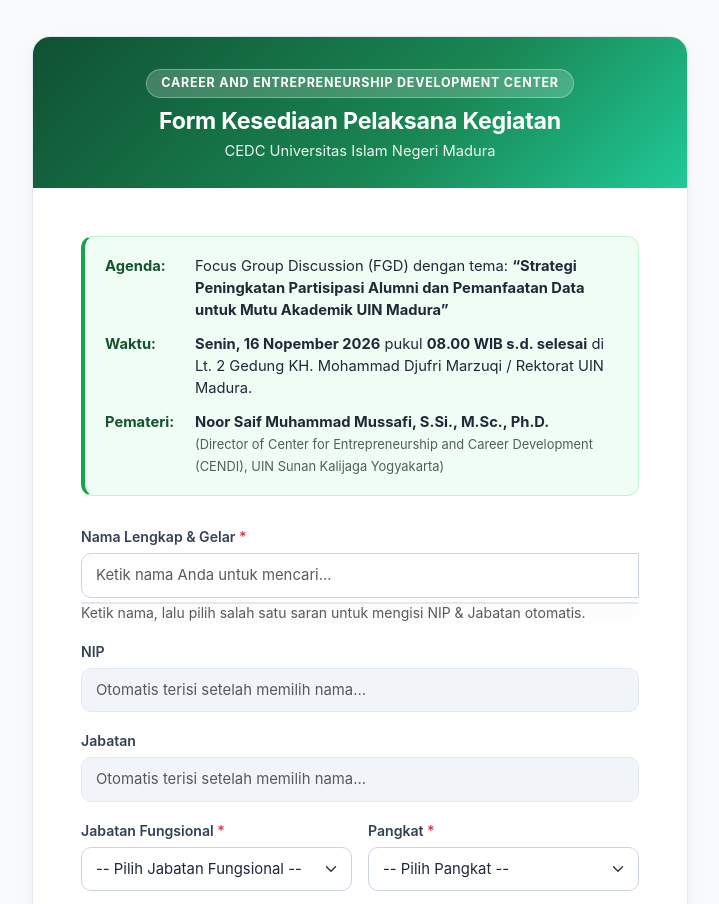
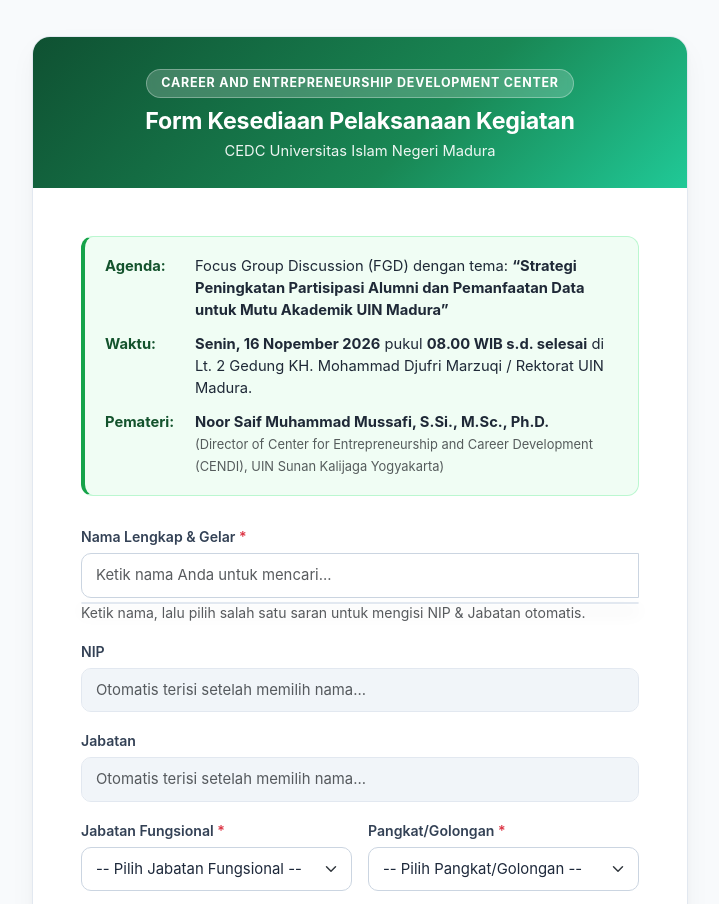
Before and after one commit to Nvl123/Form-CDC-UIN-Madura, a plain HTML site: page index.html in a window 1280 px wide. Shown: the top 904 px of the page, without its empty margins (280-999 px from the left). Drawn offline with nearby package versions, Linux system fonts and the light colour scheme.

Commit message:
Update index.html

```diff
--- a/index.html
+++ b/index.html
@@ -247,7 +247,7 @@
       <!-- HEADER -->
       <div class="header-banner">
         <span class="cdc-badge">CAREER AND ENTREPRENEURSHIP DEVELOPMENT CENTER</span>
-        <h1 class="header-title">Form Kesediaan Pelaksana Kegiatan</h1>
+        <h1 class="header-title">Form Kesediaan Pelaksanaan Kegiatan</h1>
         <p class="header-subtitle">CEDC Universitas Islam Negeri Madura</p>
       </div>
 
@@ -349,10 +349,10 @@
 
             <div class="col-sm-6">
               <label class="form-label" for="pangkat">
-                Pangkat <span class="text-danger">*</span>
+                Pangkat/Golongan <span class="text-danger">*</span>
               </label>
               <select class="form-select" id="pangkat" required>
-                <option value="" selected disabled>-- Pilih Pangkat --</option>
+                <option value="" selected disabled>-- Pilih Pangkat/Golongan --</option>
                 <option value="Pembina / IV">Pembina / IV</option>
                 <option value="Penata / III">Penata / III</option>
                 <option value="PPPK / X">PPPK / X</option>
```
